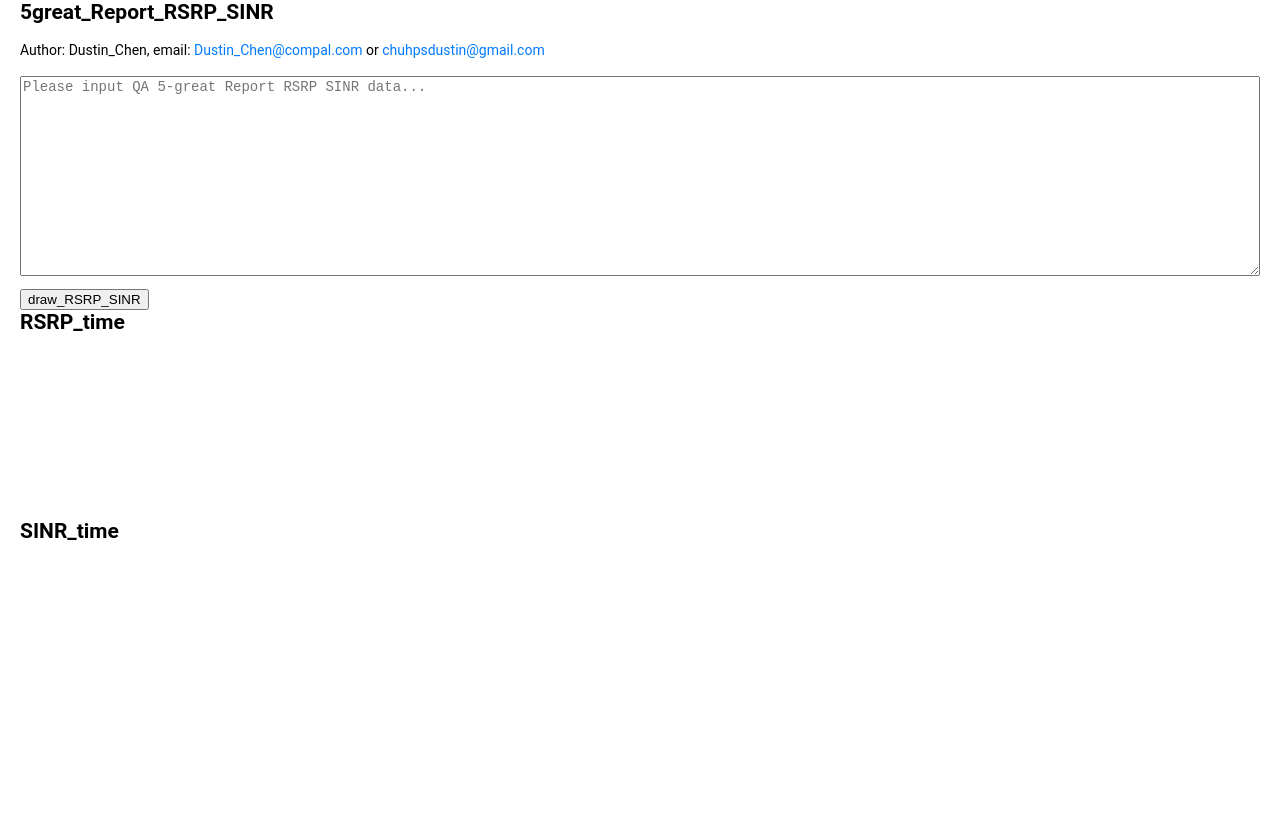
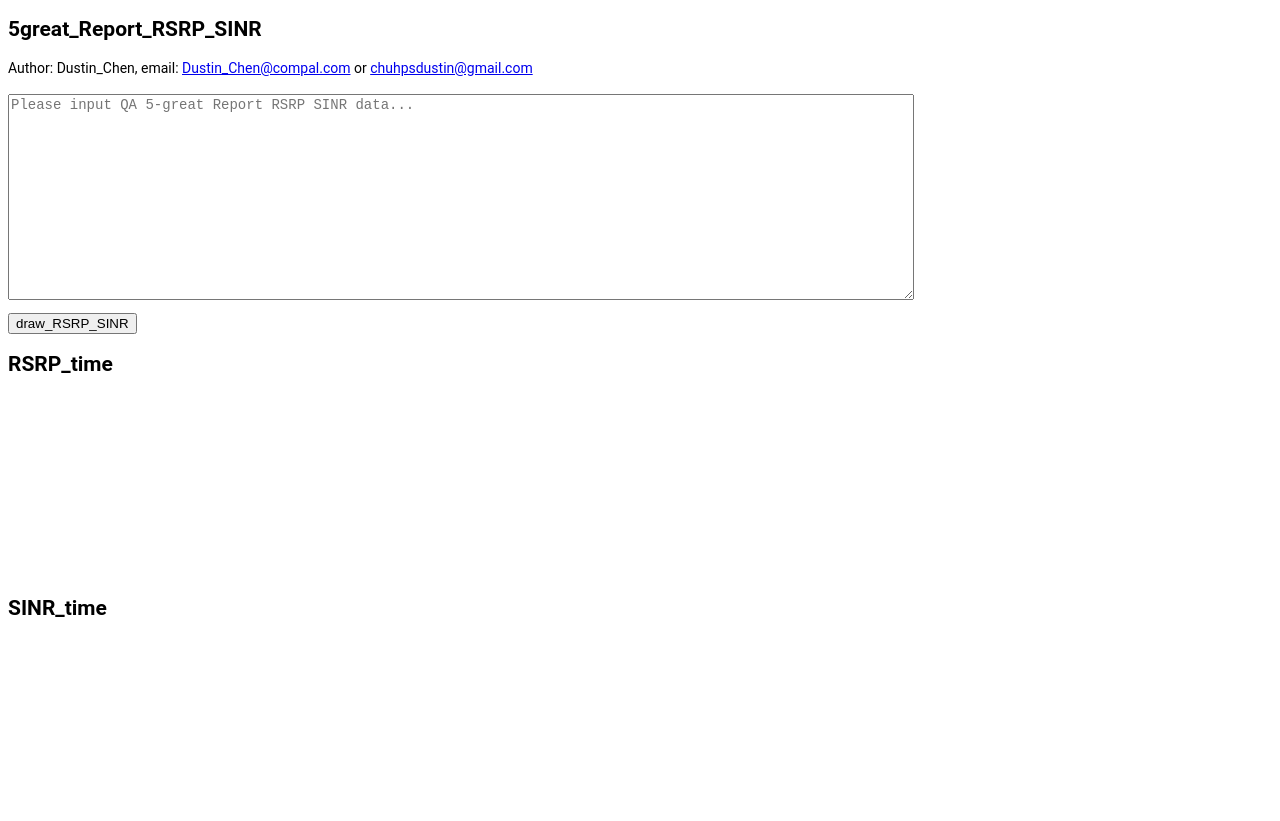
Before and after one commit to dustinchen26/QA_RSRP_SINR, a plain HTML site: page index.html in a window 1280 px wide. Before the commit the page ends 800 px from the top, so only its background shows below. Drawn offline with nearby package versions, Linux system fonts and the light colour scheme.

Commit message:
update center to left

```diff
--- a/index.html
+++ b/index.html
@@ -1,3 +1,4 @@
+
 <!--
   Copyright © [2023] [Dustin_Chen]. All rights reserved.
   Author: Dustin_Chen
@@ -18,48 +19,26 @@
             font-family: Roboto, sans-serif;
             white-space: nowrap; /* Prevent automatic line breaks */
             overflow-x: auto; /* Enable horizontal scrollbar */
-            margin: 0;
-            padding: 0;
         }
 
-        /* Container setup */
         .container {
-            width: 100%; /* Make container fill the entire width of the page */
-            padding-left: 20px; /* Add left padding to create space */
-            padding-right: 20px; /* Add right padding for symmetry */
-            box-sizing: border-box; /* Include padding in width calculation */
-        }
-
-        h2, p {
-            margin: 0; /* Remove default margins for the elements */
+            max-width: 900px;
         }
 
         textarea {
-            width: 100%; /* Make textarea fill the container */
+            width: 100%;
             height: 200px;
             font-size: 14px;
             margin-bottom: 10px;
-            box-sizing: border-box; /* Include padding and border in width/height */
         }
-
         canvas {
             margin-top: 30px;
-        }
-
-        /* Optional: styling for links in the paragraph */
-        a {
-            color: #007BFF;
-            text-decoration: none;
-        }
-        a:hover {
-            text-decoration: underline;
         }
     </style>
 </head>
 <body>
     <div class="container">
         <h2>5great_Report_RSRP_SINR</h2>
-		<br>
         <p style="margin: 0;">Author: Dustin_Chen, email: <a href="mailto:Dustin_Chen@compal.com"
             style="line-height: 1;">Dustin_Chen@compal.com</a> or <a href="mailto:chuhpsdustin@gmail.com"
             style="line-height: 1;">chuhpsdustin@gmail.com</a></p>
```
